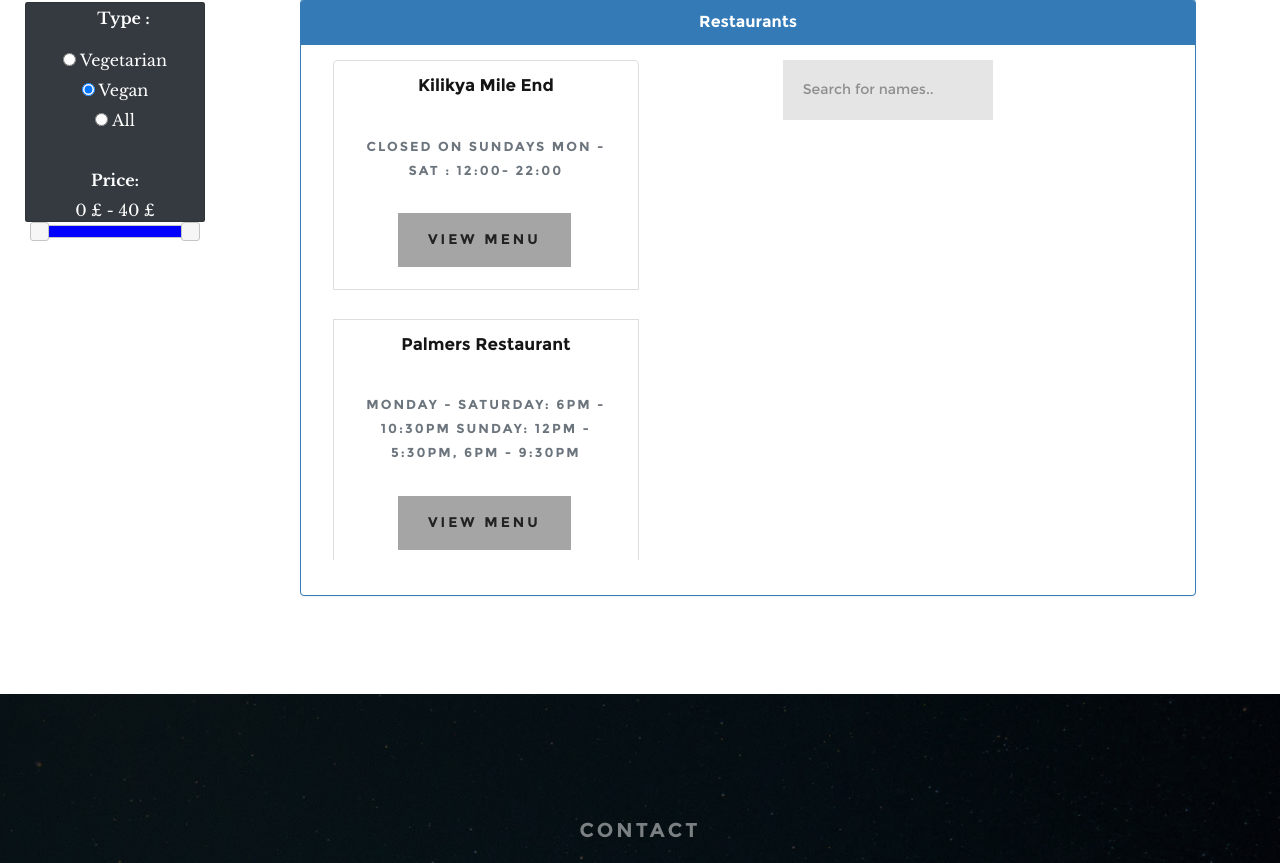
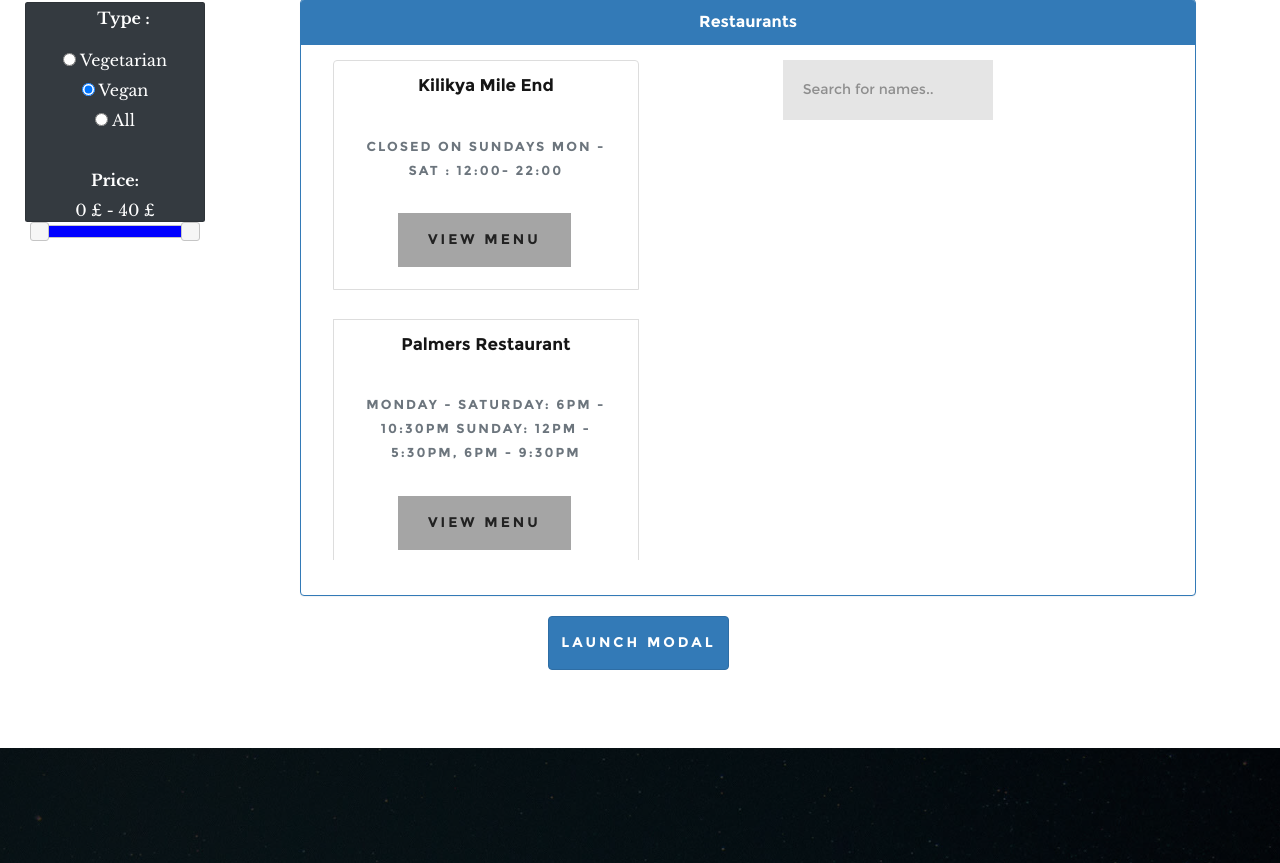
Before and after one commit to sarrieta/mealapp, a Django app: page /map/ in a window 1280 px wide. Shown: the part 4891-5754 px from the top of the page. Run offline with Django 3.2, Linux system fonts and the light colour scheme; data comes from the database, SQL or seed files in the repository; some libraries are stand-ins or nearby versions; some web fonts are replaced.

Commit message:
Summary
Cart Modal Added

```diff
--- a/mealsite/mealapp/static/css/styles.css
+++ b/mealsite/mealapp/static/css/styles.css
@@ -231,7 +231,11 @@
 float: left;
 
 }
+#summary_rest_list{
 
+width:400px;
+
+}
 }
 
 #myInput {
--- a/mealsite/mealapp/static/scripts/map/scripts.js
+++ b/mealsite/mealapp/static/scripts/map/scripts.js
@@ -342,12 +342,9 @@
 
                             demo =i;
 
-                            $("#item_list").append("<li style='color:black;text-align:left'><a> <button type='button' class='btn btn-info' data-toggle='collapse' data-target=#" + demo +">" + pName + '</button>' + '</a></li><br>');
-                            $("#item_list").append("<div id='"+ demo+ "' class='collapse' style='color:black;text-align:left'>" + pDesc + ' ' + pPrice+ '</div></li>');
-                            //$("#item_list").append("<li style='color:black;text-align:left'>"+pDesc+"</li>");
-
-
-
+                            $("#item_list").append("<li id='"+pName+"'style='color:black;text-align:left'><a> <button name='john' type='button' class='btn btn-info' data-toggle='collapse' data-target=#" + demo +">" + pName + '</button>' + '</a>' + "<button id='addSummary' value='"+pName+"' name='"+pPrice+"' type='button' class='btn-xs'> Add </button></li><br>");
+                            $("#item_list").append("<div id='"+ demo+ "' class='collapse' style='color:black;text-align:left'>" + pDesc + ' ' + pPrice+ "</div> </li>");
+                            //$("#item_list").append("<li class='summaryInfo'style='display:none;'><a>" + pName + '</a>' + "</li><br>");
 
 
                               }
@@ -357,6 +354,35 @@
 
 
   });
+
+  $(document).on('click', '#addSummary', function getItems(event){
+
+    name = $(this).val();//if you are trying to get value of 'value' attribute
+    price =$(this).attr('name');
+
+/*
+    var $tds = $('#modal_cart tr > td:nth-child(2)').filter(function () {
+    return $.trim($(this).text()) == VALUE;
+    });
+    if ($tds.length != 0) {
+        alert("Please enter a unique row number.");
+    }*/
+
+    $('#modal_cart tbody').append('<tr><td>'+ name +'</td><td>'+ price +'<td><a><i class="fas fa-times"></i></a></td></tr>');
+
+
+
+
+});
+
+
+
+/*$( "#cartInput" ).keyup(function() {
+  alert( "Handler for .keyup() called." );
+});*/
+
+
+
 
 
 
--- a/mealsite/mealapp/templates/index2.html
+++ b/mealsite/mealapp/templates/index2.html
@@ -496,6 +496,53 @@
 </div>
 
 
+<!-- Button trigger modal-->
+<button type="button" class="btn btn-primary" data-toggle="modal" data-target="#modalCart">Launch modal</button>
+
+<!-- Modal: modalCart -->
+<div class="modal fade" id="modalCart" tabindex="-1" role="dialog" aria-labelledby="exampleModalLabel"
+  aria-hidden="true">
+  <div class="modal-dialog" role="document">
+    <div class="modal-content">
+      <!--Header-->
+      <div class="modal-header">
+        <h4 class="modal-title" id="myModalLabel">Your Summary</h4>
+        <button type="button" class="close" data-dismiss="modal" aria-label="Close">
+          <span aria-hidden="true">×</span>
+        </button>
+      </div>
+      <!--Body-->
+      <div class="modal-body">
+
+
+        <table style='overflow-y:scroll;height:300px;display:block' id='modal_cart' class="table table-hover">
+          <thead>
+            <tr>
+              <th>Product name</th>
+              <th>Price</th>
+              <th>Remove</th>
+            </tr>
+          </thead>
+          <tbody>
+            <tr>
+
+            </tr>
+
+          </tbody>
+        </table>
+
+      </div>
+      <!--Footer-->
+      <div class="modal-footer">
+        <h4 class="modal-title">Total:</h4><br>
+        <button type="button" class="btn btn-outline-primary" data-dismiss="modal">Close</button>
+
+        <!--<button class="btn btn-primary">Checkout</button>-->
+      </div>
+    </div>
+  </div>
+</div>
+<!-- Modal: modalCart -->
 
 
 </section>
@@ -725,7 +772,9 @@
    }
 }
 </script>
+<script>
 
+</script>
 
    <script src="https://maps.googleapis.com/maps/api/js?key=AIzaSyCpFC94xiuIL1vHEBiGv43sgVga7aJTA1c&libraries=geometry"
              async defer></script>
```
